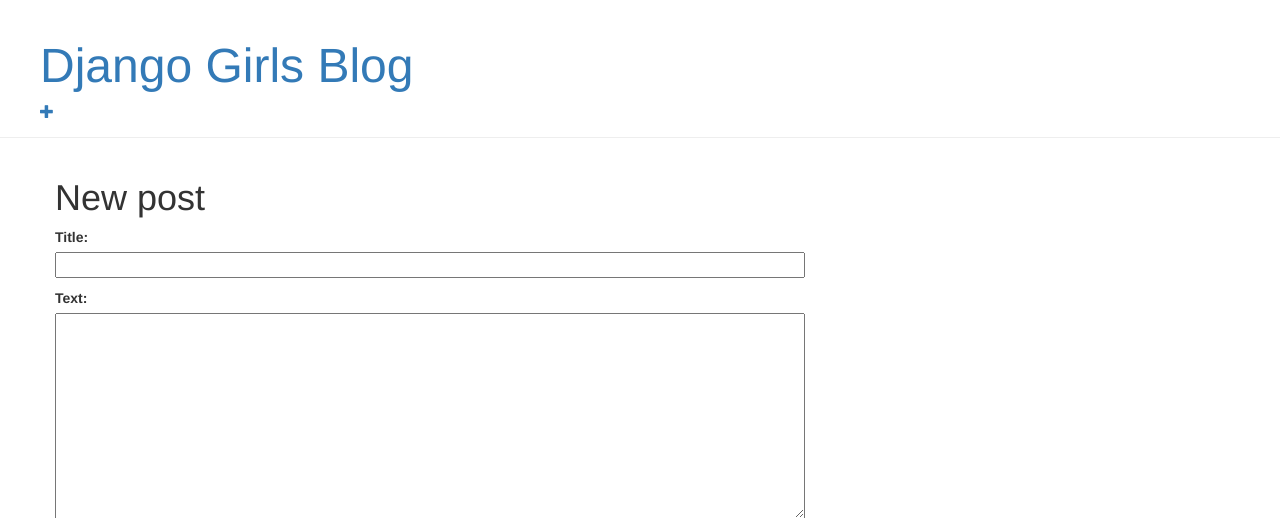
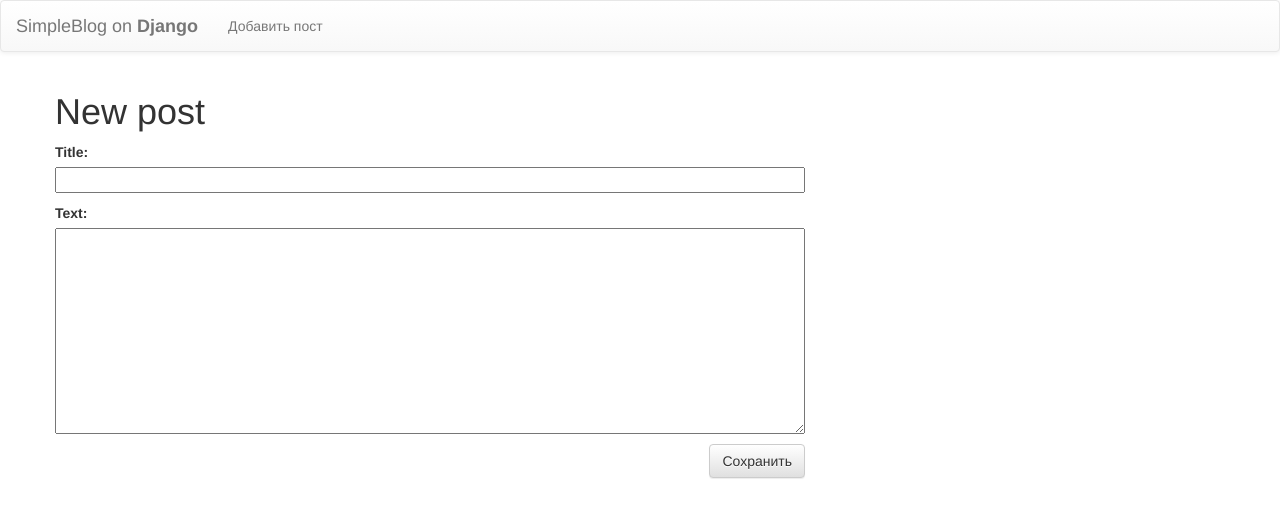
Before and after one commit to 4heck/djangogirls, a Django app: template my-first-blog/blog/templates/blog/post_edit.html in a window 1280 px wide. Shown: the top 518 px of the page. Run offline with Django 3.2, Linux system fonts and the light colour scheme; the template is opened without the code that fills it: values that come from a table or form of the project are taken from there, others are empty; the visitor is signed in with stand-in values (Sample User, id 1); some libraries are stand-ins or nearby versions.

Commit message:
added navbar

```diff
--- a/my-first-blog/blog/templates/blog/base.html
+++ b/my-first-blog/blog/templates/blog/base.html
@@ -8,12 +8,28 @@
         <link rel="stylesheet" href="{% static 'css/blog.css' %}">
     </head>
     <body>
-        <div class="page-header">
-            <h1><a href="/">Django Girls Blog</a></h1>
-            {% if user.is_authenticated %}
-                <a class = "not_white" href="{% url 'post_new' %}" class="top-menu"><span class="glyphicon glyphicon-plus"></span></a>
-            {% endif %}
-        </div>
+        <nav class="navbar navbar-default">
+            <div class="container-fluid">
+                <div class="navbar-header">
+                    <button type="button" class="navbar-toggle collapsed" data-toggle="collapse" data-target="#bs-example-navbar-collapse-1" aria-expanded="false">
+                        <span class="sr-only">Toggle navigation</span>
+                        <span class="icon-bar"></span>
+                        <span class="icon-bar"></span>
+                        <span class="icon-bar"></span>
+                    </button>
+                    <a class="navbar-brand" href="/">SimpleBlog on <b>Django</b></a>
+                </div>
+                <div class="collapse navbar-collapse" id="bs-example-navbar-collapse-1">
+                    <ul class="nav navbar-nav">
+                        {% if user.is_authenticated %}
+                        <li><a href="{% url 'post_new' %}">Добавить пост</a></li>
+                        {% endif %}
+                    </ul>
+                    <ul class="nav navbar-nav navbar-right">
+                    </ul>
+                </div>
+            </div>
+        </nav>
         <div class="content container">
             <div class="row">
                 <div class="col-md-8">
```
Also changed, not shown: my-first-blog/blog/templates/blog/post_detail.html (+5 -5 lines).
